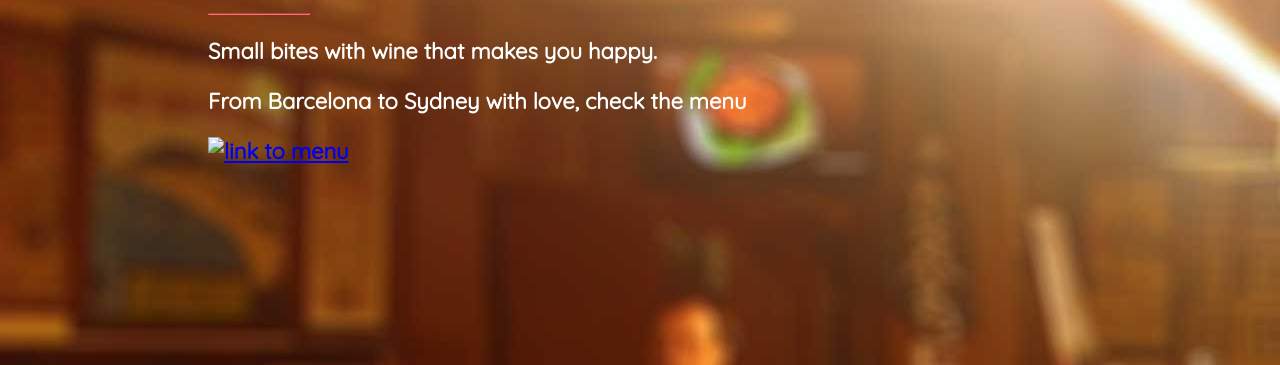
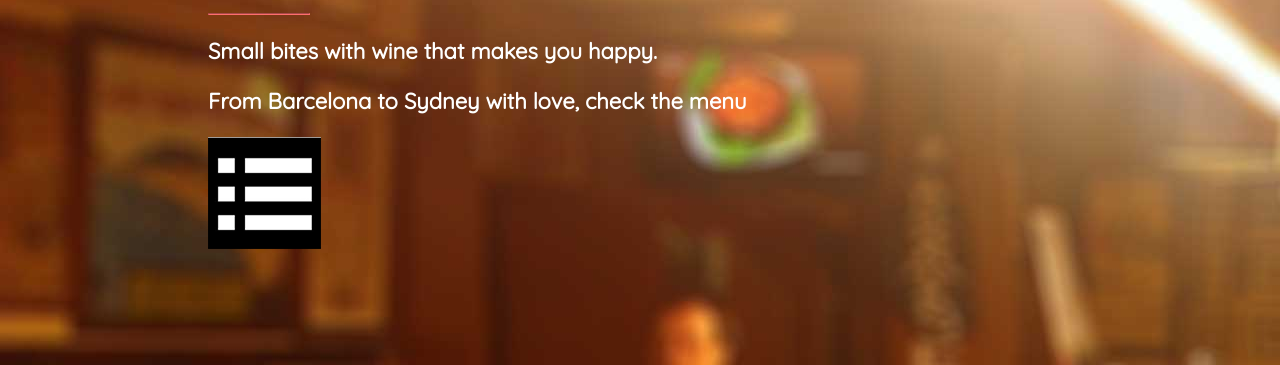
Before and after one commit to lauralopera/lauralopera.github.io, a plain HTML site: page unit4/index.html in a window 1280 px wide. Shown: the part 435-800 px from the top of the page. Drawn offline with Linux system fonts and the light colour scheme.

Commit message:
menu image

```diff
--- a/unit4/index.html
+++ b/unit4/index.html
@@ -12,7 +12,7 @@
 		<hr>
 		<p>Small bites with wine that makes you happy.</P>
 		<p>From Barcelona to Sydney with love, check the menu</P>
-			<a href="http://www.pintxo.com/menus/" target="_blank"><img src="menu.png" alt="link to menu"></a>
+			<a href="http://www.pintxo.com/menus/" target="_blank"><img src="images/menu.png" alt="link to menu"></a>
 
 
 	</section>
```
